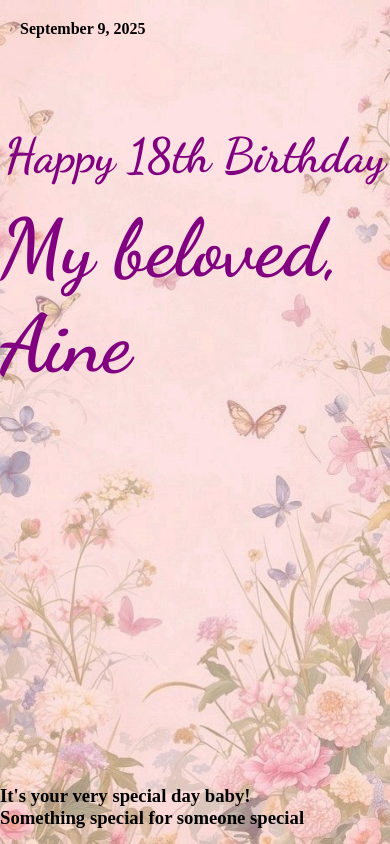
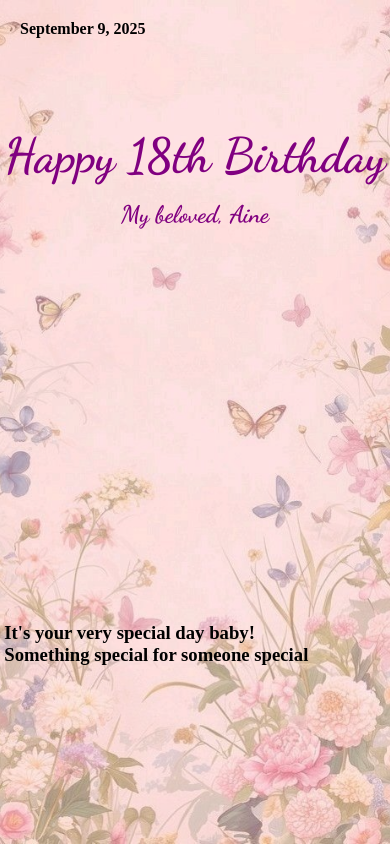
Before and after one commit to arkyvo/aineBday, a plain HTML site: page index.html in a window 390 px wide. Drawn offline with Linux system fonts and the light colour scheme; a web font is replaced by a local one.

Commit message:
Update styles.css

```diff
--- a/styles.css
+++ b/styles.css
@@ -2,9 +2,8 @@
     margin: 0;
     padding: 0;
 }
-html, body{
-    overflow: hidden;
-}
+
+
 #timeMade{
     font-family: 'Aref Ruqaa', serif; /* Use Aref Ruqaa */
     font-weight: 700; /* Apply the bold style */
@@ -18,7 +17,7 @@ html, body{
 #mainBackground{
     position: relative;
     width: 100vw;
-    height: 100vh;
+    min-height: 100vh;
     background-color:pink;
     display: flex;
     justify-content: center;
@@ -53,6 +52,9 @@ html, body{
     #content h1{
         font-size: 3rem;
     }
+    #content h2{
+        font-size: 1.5rem;
+    }
 }
 #aineImage{
     position: relative;
@@ -67,7 +69,7 @@ html, body{
     position: absolute;
     width: 100%;
     height: 100%;
-    background-image:url('Assets/FlowerBg2.jpg');
+    background-image:url('../Assets/FlowerBg2.jpg');
     background-size: cover;     /* Make image cover the div */
     background-position: center; /* Center the image */
     background-repeat: no-repeat; /*no repeat */
@@ -77,5 +79,4 @@ html, body{
 #mainBackground > *:not(#imageBackground) {
     position: relative;
     z-index: 2;
-
 }
```
